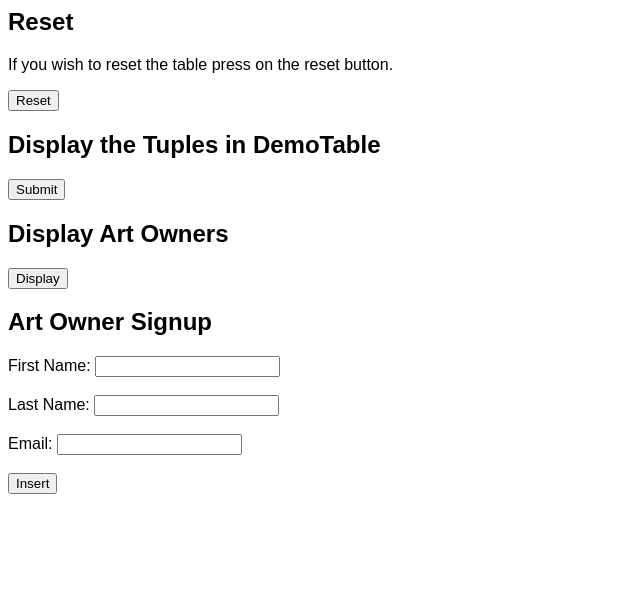
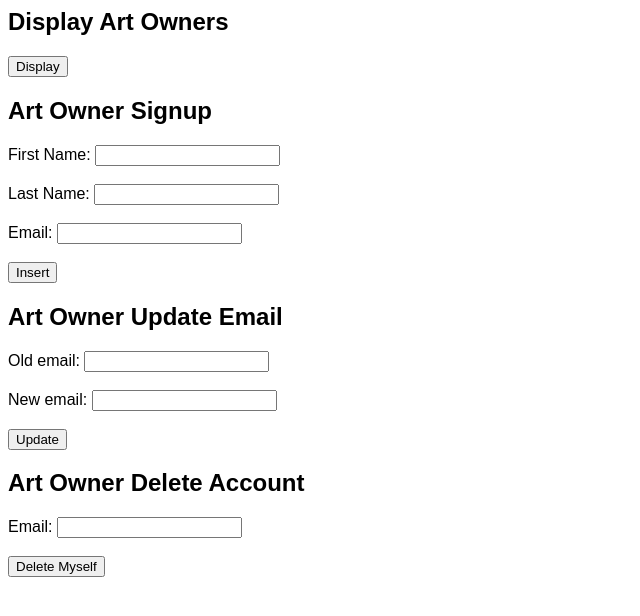
Before and after one commit to tammy-kim/Art-Gallery-Website, a PHP site: page / in a window 1280 px wide. Shown: the top 616 px of the page, without its empty margins (0-640 px from the left). Run offline with PHP 8.4, Linux system fonts and the light colour scheme.

Commit message:
added art owner update and delete functionality

```diff
--- a/art_owner.php
+++ b/art_owner.php
@@ -226,13 +226,29 @@
                 executeBoundSQL("insert into ArtOwner values ($ownerid, :bind1, :bind2, :bind3)", $alltuples);
                 OCICommit($db_conn);
             }
-
+            function handleOwnerUpdateRequest(){
+                global $db_conn;
+                $old = $_POST['insOldEmail'];
+                $new = $_POST['insNewEmail'];
+                executePlainSQL("UPDATE ArtOwner SET Email='" . $new . "' WHERE Email='" . $old . "'");
+                OCICommit($db_conn);
+            }
+            function handleOwnerDeleteRequest(){
+                global $db_conn;
+                $email = $_POST['delEmail'];
+                executePlainSQL("DELETE FROM ArtOwner WHERE Email='" . $email . "'");
+                OCICommit($db_conn);
+            }
             function handlePOSTRequest() {
                 if (connectToDB()){
                     if (array_key_exists('resetTablesRequest', $_POST)) {
                        handleResetRequest();
                     } else if (array_key_exists('insertQueryRequest', $_POST)) {
                         handleOwnerInsertRequest();
+                    } else if (array_key_exists('updateOwnerQueryRequest', $_POST)) {
+                        handleOwnerUpdateRequest();
+                    } else if (array_key_exists('deleteOwnerRequest', $_POST)) {
+                        handleOwnerDeleteRequest();
                     }
                 }
 
@@ -255,10 +271,10 @@
                 disconnectFromDB();
             }
 
-            if (isset($_POST['reset']) || isset($_POST['insertSubmit'])) {
+            if (isset($_POST['reset']) || isset($_POST['insertSubmit'])|| isset($_POST['insertNewEmail'])|| isset($_POST['deleteOwner'])) {
 
                 handlePOSTRequest();
-            } else if (isset($_GET['display']) || isset($_GET['displayTupleRequest'])) {
+            } else if (isset($_GET['display']) ) {
                 //echo"1";
                 handleGETRequest();
             }
--- a/index.php
+++ b/index.php
@@ -7,19 +7,6 @@
 
         <body>
 
-            <h2>Reset</h2>
-            <p>If you wish to reset the table press on the reset button.</p>
-
-            <form method="POST" action="index.php">
-                <!-- if you want another page to load after the button is clicked, you have to specify that page in the action parameter -->
-                <input type="hidden" id="resetTablesRequest" name="resetTablesRequest">
-                <p><input type="submit" value="Reset" name="reset"></p>
-            </form>
-
-            <h2>Display the Tuples in DemoTable</h2>
-        <form method="GET" action="index.php"> <!--refresh page when submitted-->
-        <input type="hidden" id="displayTupleRequest" name="displayTupleRequest">
-        <input type="submit" name="displayTuples"></p>
 
             <h2>Display Art Owners</h2>
             <form method="GET" action="index.php">
@@ -37,6 +24,23 @@
 
                 <input type="submit" value="Insert" name="insertSubmit"></p>
             </form>
+
+            <h2>Art Owner Update Email</h2>
+            <form method="POST" action="index.php"> <!--refresh page when submitted-->
+                <input type="hidden" id="updateOwnerQueryRequest" name="updateOwnerQueryRequest">
+                Old email: <input type="text" name="insOldEmail"> <br /><br />
+                New email: <input type="text" name="insNewEmail"> <br /><br />
+
+                <input type="submit" value="Update" name="insertNewEmail"></p>
+            </form>
+
+            <h2>Art Owner Delete Account</h2>
+            <form method="POST" action="index.php"> <!--refresh page when submitted-->
+                <input type="hidden" id="deleteOwnerRequest" name="deleteOwnerRequest">
+                Email: <input type="text" name="delEmail"> <br /><br />
+
+                <input type="submit" value="Delete Myself" name="deleteOwner"></p>
+            </form>
             <?php
                 require_once('art_owner.php');
 
```
